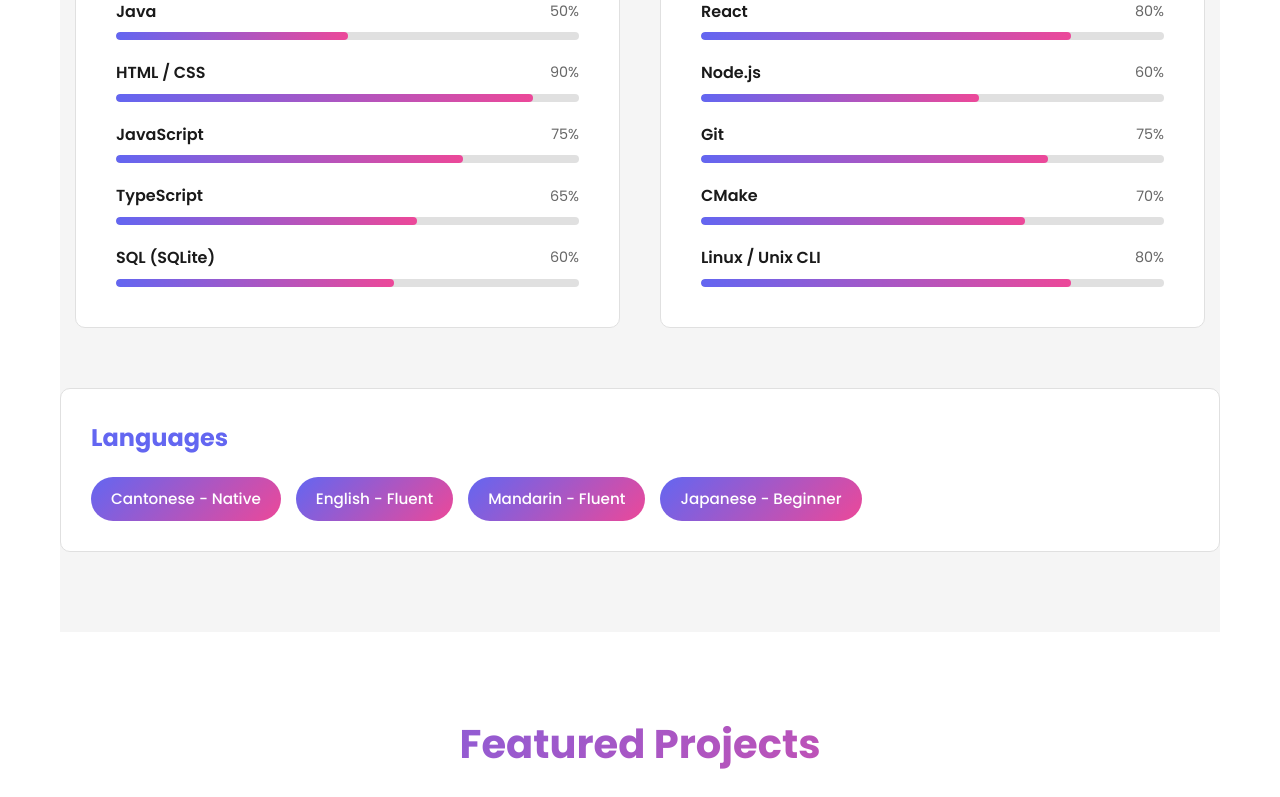
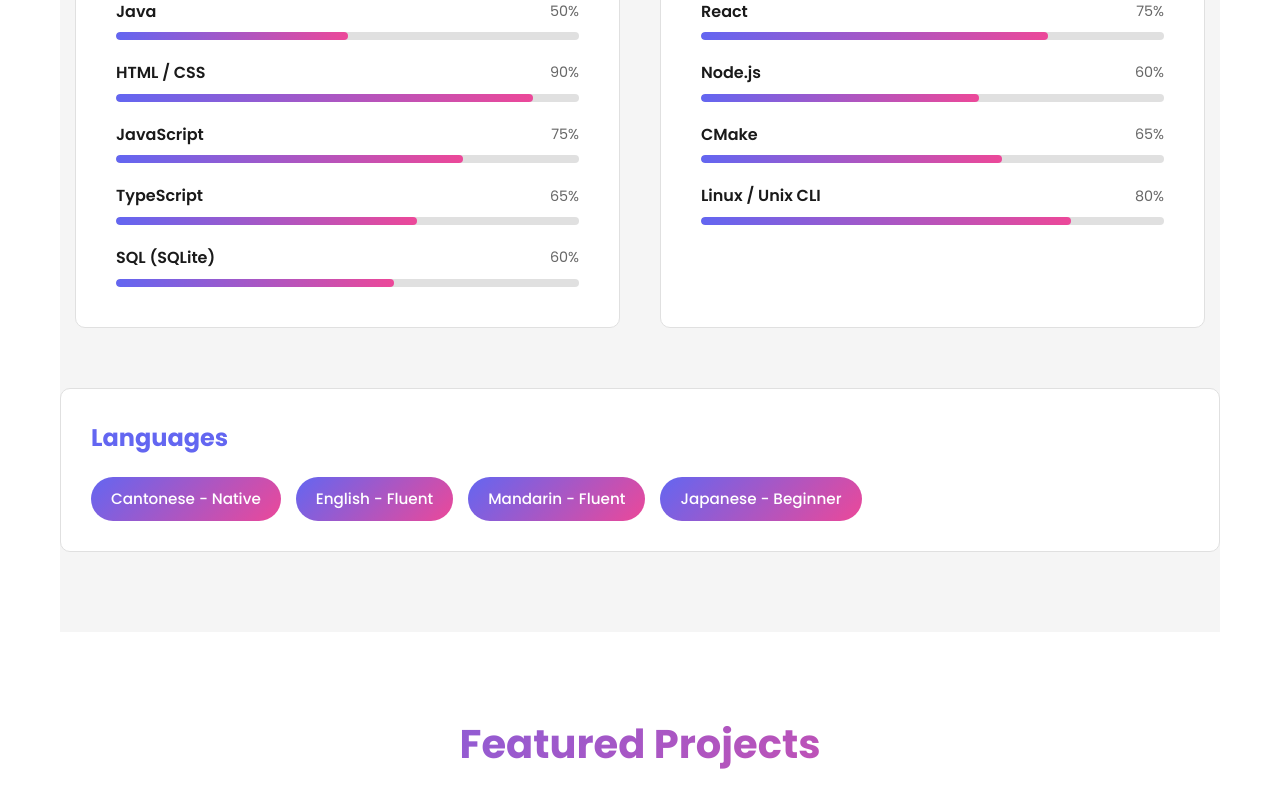
Before and after one commit to xAnyax/personal_webpage, a React (Vite) app: page / in a window 1280 px wide. Shown: the part 3209-4006 px from the top of the page. Built offline with nearby package versions, Linux system fonts and the light colour scheme.

Commit message:
Update Skills.jsx

```diff
--- a/src/components/Skills.jsx
+++ b/src/components/Skills.jsx
@@ -22,10 +22,9 @@
         { name: 'Numpy', level: 65 },
         { name: 'Pandas', level: 65 },
         { name: 'Pytorch', level: 60 },
-        { name: 'React', level: 80 },
+        { name: 'React', level: 75 },
         { name: 'Node.js', level: 60 },
-        { name: 'Git', level: 75 },
-        { name: 'CMake', level: 70 },
+        { name: 'CMake', level: 65 },
         { name: 'Linux / Unix CLI', level: 80 }
       ]
     }
```
